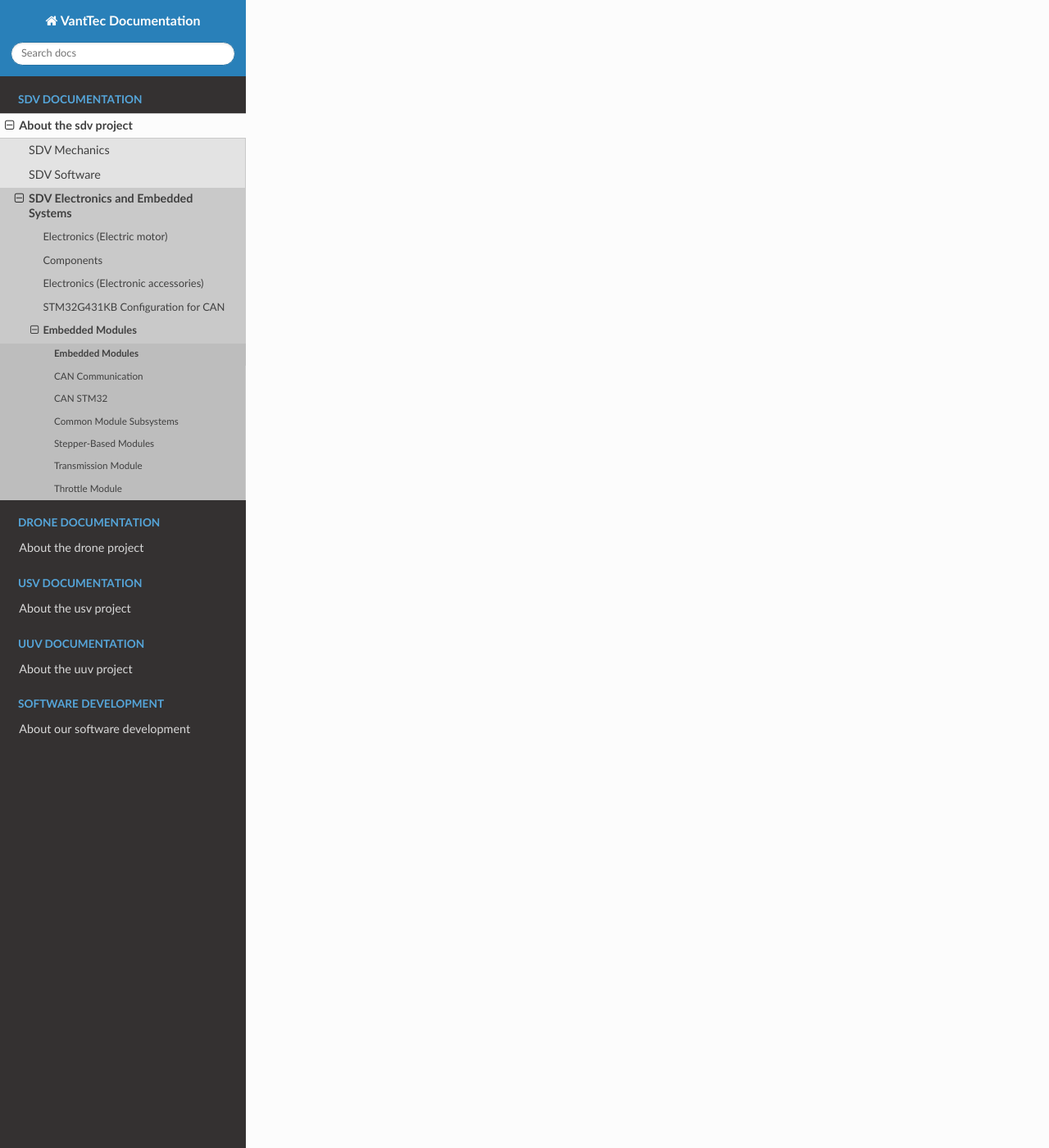
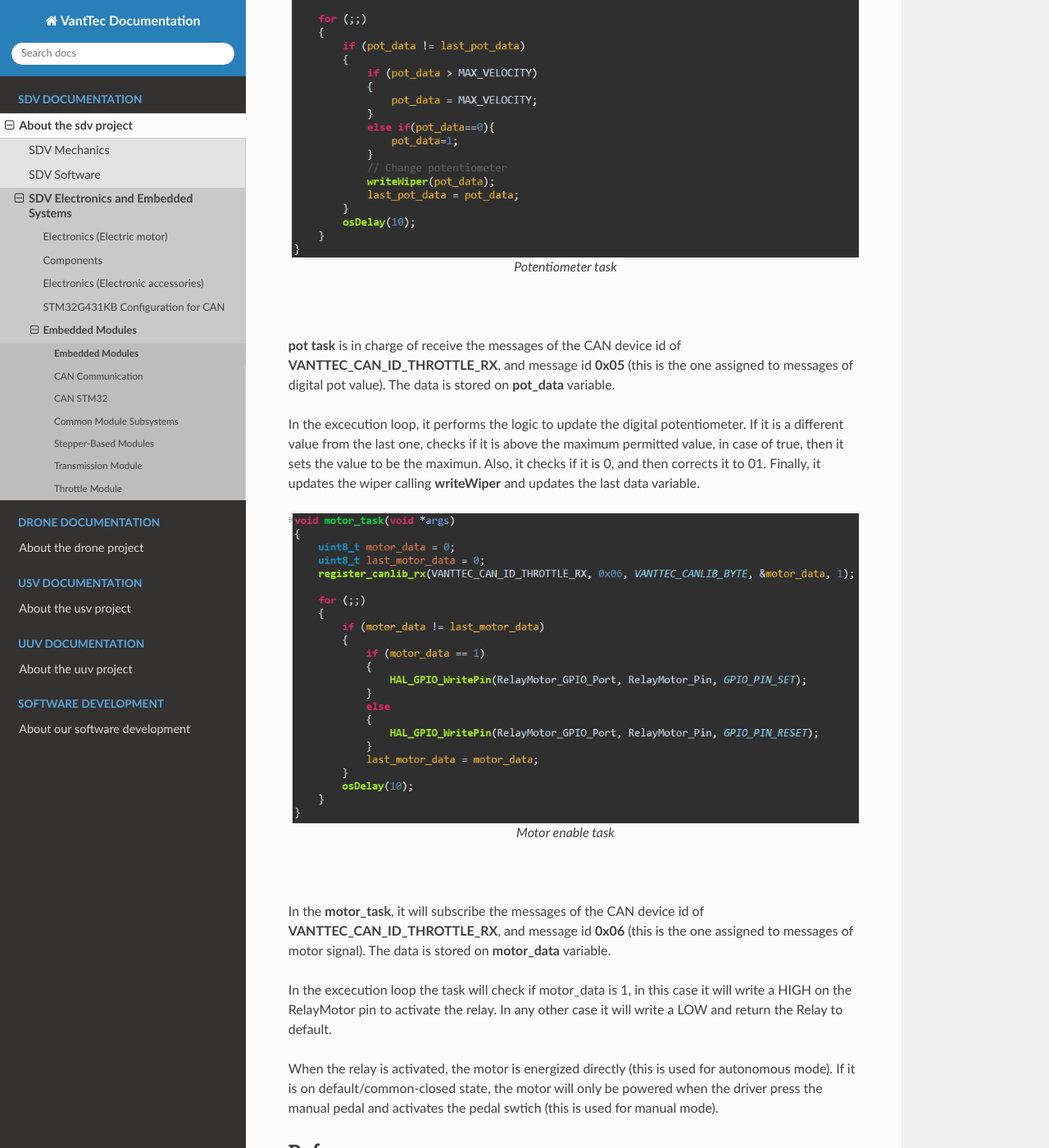
Before and after one commit to vanttec/vanttec_documentation, a Sphinx documentation site: the page built from source/car/electronics_embedded_systems/embedded_modules/embedded_modules.rst, in a window 1280 px wide and 1400 px high, scrolled down 36910 px. Shown: the whole window at 82% size. Built offline with Sphinx 7.4.7 and the Read the Docs theme 2.0.0, drawn with Linux system fonts in a browser that asks for light colours; pages that are not in the unit, such as notebooks, are missing from menus; some of the changed text lies outside the part shown.

Commit message:
Throttle task

```diff
--- a/source/car/electronics_embedded_systems/embedded_modules/embedded_modules.rst
+++ b/source/car/electronics_embedded_systems/embedded_modules/embedded_modules.rst
@@ -1154,6 +1154,91 @@
 | PA3     | hand_brake | Input pin for the hand_brake signal                                          |
 +---------+------------+------------------------------------------------------------------------------+
 
+main.c
+------
+The main file is in charge of calling all the initialization of ports, devices, interfaces and tasks to
+be excecuted.
+
+.. figure:: /images/electronics_embedded/throttle_module/Throttle_main_initializations.png
+   :align: center
+   :alt: stm32 schematic
+   :figclass: align-center
+   :width: 440px
+
+   main.c initialization
+|
+
+It starts with the initializaton of canlib with ID **VANTTEC_CAN_ID_THROTTLE_TX** to declare the
+message transceiver id, after that, it initializes the functionality of transmission and reception of
+CAN messages, and the basic tasks of receive, send, reed and hanlde the message queue.
+
+As show before, **initialize_devices** and **begin_pot** do the initial setup for the digital potentiometer.
+
+Then, it initializes the proper tasks of the throttle as **init_requirements_task** where there are the
+functions that hanldes the basic requirement signals as emergency stop, reverse, etc.; manipulating the values
+of the RX messages. On the other hand, **init_throttle_tasks** there are tasks that update the values of the pins,
+read the hand brake input and control the digital potentiometer.
+
+Throttle tasks
+--------------
+
+.. figure:: /images/electronics_embedded/throttle_module/Throttle_throttleTask_init.png
+   :align: center
+   :alt: stm32 schematic
+   :figclass: align-center
+   :width: 680px
+
+   Throttle tasks initialization
+
+|
+
+This function creates all the threads for each task to perfom the control of Throttle module:
+
+* Manage and update the potentiometer.
+* Enable the motor.
+* Switch of drive mode.
+* Reading of hand brake input.
+
+.. figure:: /images/electronics_embedded/throttle_module/Throttle_throttleTask_pot.png
+   :align: center
+   :alt: stm32 schematic
+   :figclass: align-center
+   :width: 800px
+
+   Potentiometer task
+
+|
+
+**pot task** is in charge of receive the messages of the CAN device id of **VANTTEC_CAN_ID_THROTTLE_RX**,
+and message id **0x05** (this is the one assigned to messages of digital pot value). The data is stored on
+**pot_data** variable.
+
+In the excecution loop, it performs the logic to update the digital potentiometer. If it is a different value
+from the last one, checks if it is above the maximum permitted value, in case of true, then it sets the value
+to be the maximun. Also, it checks if it is 0, and then corrects it to 01. Finally, it updates the wiper calling
+**writeWiper** and updates the last data variable.
+
+.. figure:: /images/electronics_embedded/throttle_module/Throttle_throttleTask_motor.png
+   :align: center
+   :alt: stm32 schematic
+   :figclass: align-center
+   :width: 800px
+
+   Motor enable task
+
+|
+
+In the **motor_task**, it will subscribe the messages of the CAN device id of **VANTTEC_CAN_ID_THROTTLE_RX**,
+and message id **0x06** (this is the one assigned to messages of motor signal). The data is stored on
+**motor_data** variable.
+
+In the excecution loop the task will check if motor_data is 1, in this case it will write a HIGH on the
+RelayMotor pin to activate the relay. In any other case it will write a LOW and return the Relay to default.
+
+When the relay is activated, the motor is energized directly (this is used for autonomous mode).
+If it is on default/common-closed state, the motor will only be powered when the driver press the manual pedal
+and activates the pedal swtich (this is used for manual mode).
+
 -----
 References
 -----
```
Also changed, not shown: source/images/electronics_embedded/throttle_module/Throttle_main_initializations.png (added), source/images/electronics_embedded/throttle_module/Throttle_throttleTask_init.png (added), source/images/electronics_embedded/throttle_module/Throttle_throttleTask_motor.png (added), source/images/electronics_embedded/throttle_module/Throttle_throttleTask_pot.png (added).
